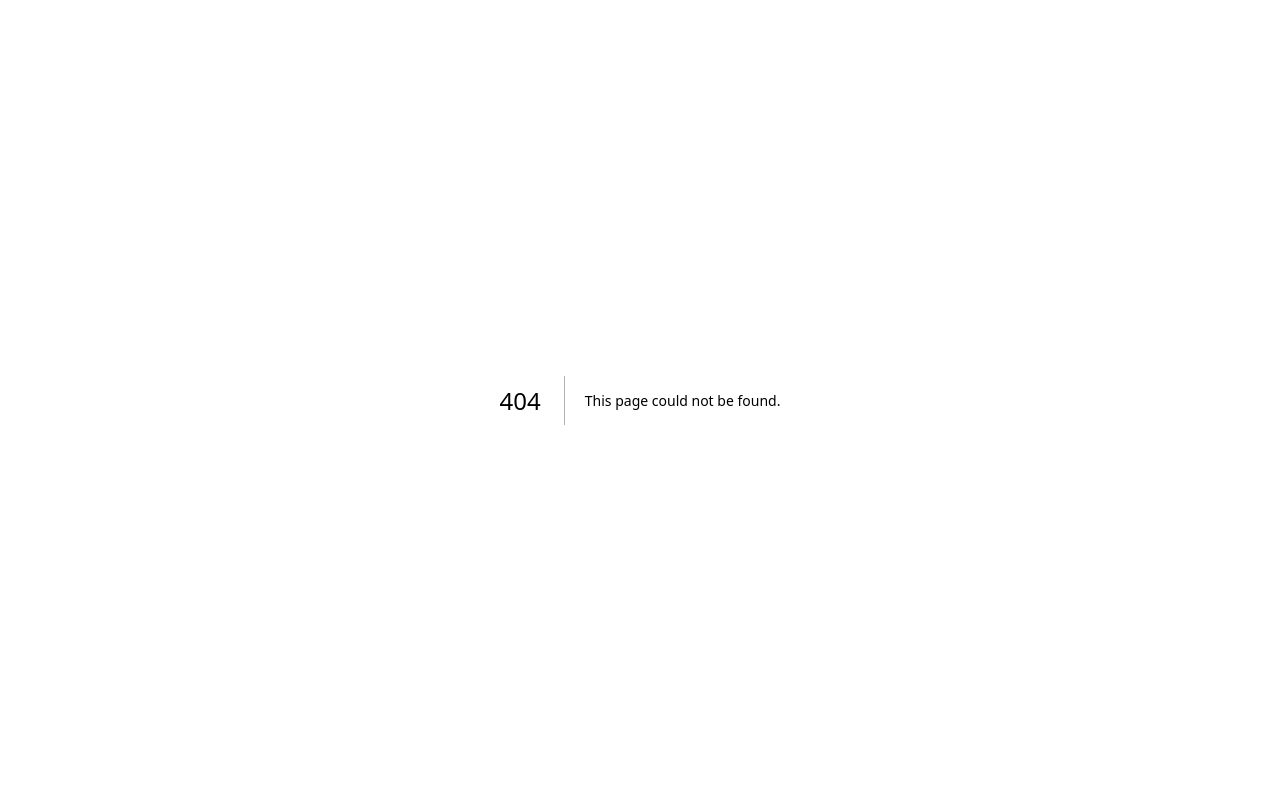
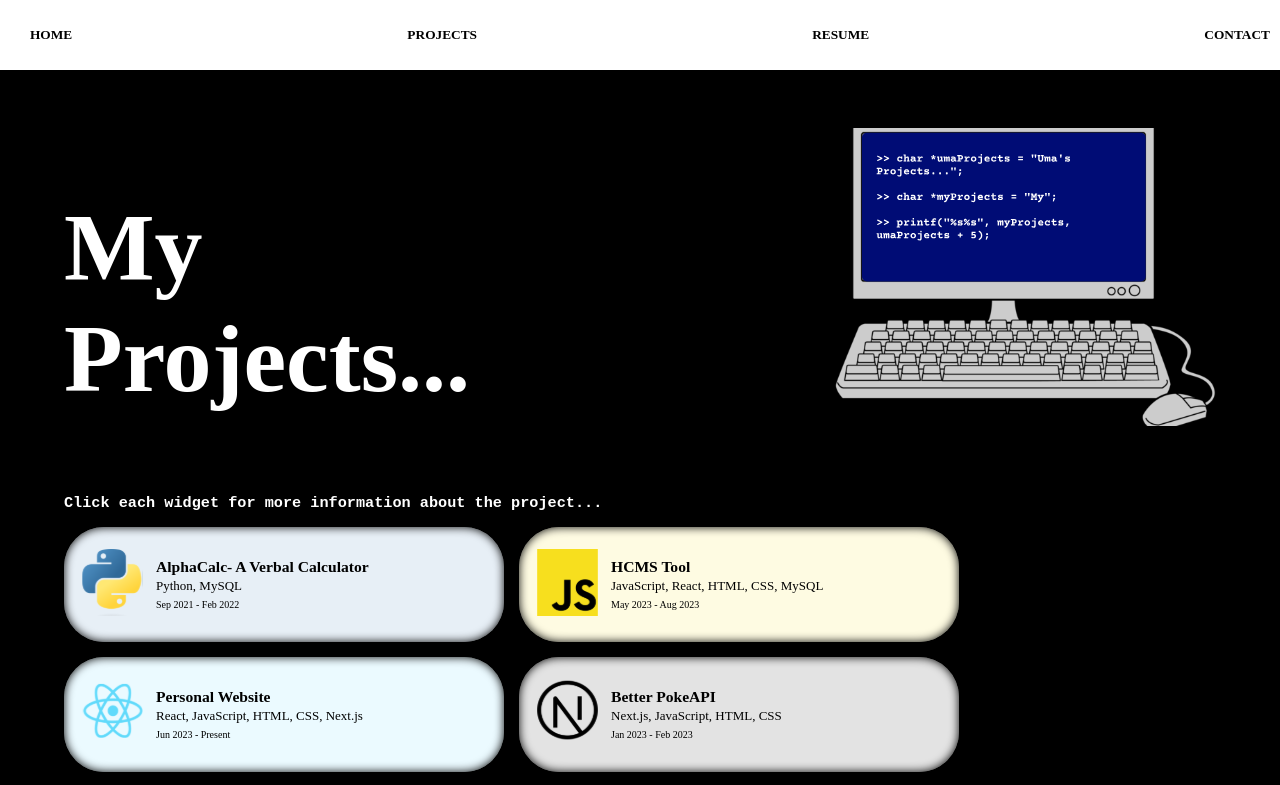
Before and after one commit to uma-anand/personal-website, a Next.js app in the folder personal-website/: page /projects in a window 1280 px wide. Before the commit this address had no page. Shown: the top 785 px of the page. Built offline with nearby package versions, Linux system fonts and the light colour scheme.

Commit message:
feat: page routing and banner routes

```diff
--- a/personal-website/src/app/banner.js
+++ b/personal-website/src/app/components/banner.js
@@ -1,10 +1,10 @@
 export default function Banner() {
     return (
       <div className='banner'>
-        <h2 id = "title">HOME</h2>
-            <h2>PROJECTS</h2>
+        <h2 id = "title"><a href="/">HOME</a></h2>
+            <h2><a href="/projects">PROJECTS</a></h2>
             <h2><a target='#' href="https://drive.google.com/file/d/1f5tUWVutXLmoGGiDHJUTKSSAn3JUrYCx/view?usp=sharing">RESUME</a></h2>
-            <h2>CONTACT</h2>
+            <h2><a href="#contact-grid">CONTACT</a></h2>
       </div>
     )
   }
--- a/personal-website/src/app/work.js
+++ b/personal-website/src/app/components/work.js
@@ -3,7 +3,6 @@ export default function Work() {
       <>
         <div className="black-section-container" id = "work">
             <h1 className = "header">My experience...</h1>
-            <h2 className = "subtitle">(Click on each widget for further details)</h2>
             <div className="bubble-container">
                 <div className="bubble" id="bits-of-good">
                     <div className="bubble-pic">
--- /dev/null
+++ b/personal-website/src/app/projects/page.js
@@ -0,0 +1,32 @@
+import Banner from "../components/banner"
+import Contact from "../components/contact"
+import LandingProjects from "../components/landingProjects"
+import AlphaCalc from "./alphacalc"
+import HCMS from "./hcms"
+import PersonalWebsite from "./personalwebsite"
+import BetterPokeAPI from "./pokeapi"
+import AnimalTraining from "./animaltraining"
+import LightsOut from "./lightsout"
+
+export default function Home() {
+  return (
+    <>
+      <Banner />
+      <LandingProjects />
+      <br></br>
+      <AlphaCalc />
+      <br></br>
+      <HCMS />
+      <br></br>
+      <PersonalWebsite />
+      <br></br>
+      <BetterPokeAPI />
+      <br></br>
+      <AnimalTraining />
+      <br></br>
+      <LightsOut />
+      <br></br>
+      <Contact />
+    </>
+  )
+}
```
Also changed, not shown: personal-website/src/app/page.js (+8 -35 lines), personal-website/src/app/components/about.js (renamed from personal-website/src/app/about.js), personal-website/src/app/components/centerHome.js (renamed from personal-website/src/app/centerHome.js), personal-website/src/app/components/contact.js (renamed from personal-website/src/app/contact.js), personal-website/src/app/components/landingProjects.js (renamed from personal-website/src/app/landingProjects.js), personal-website/src/app/components/skills.js (renamed from personal-website/src/app/skills.js).
